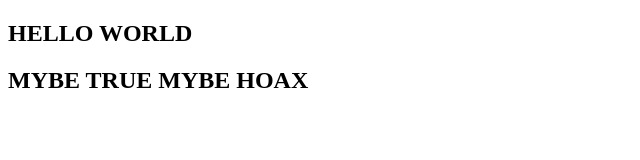
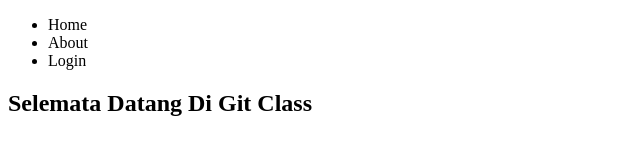
Before and after one commit to MochIsrin068/sawala-repo-remote, a plain HTML site: page index.html in a window 1280 px wide. Shown: the whole page, without its empty margins (0-640 px from the left). Drawn offline with Linux system fonts and the light colour scheme.

Commit message:
four commit

```diff
--- a/index.html
+++ b/index.html
@@ -9,8 +9,16 @@
 </head>
 
 <body>
-    <h2>HELLO WORLD</h2>
-    <h2>MYBE TRUE MYBE HOAX</h2>
+    <nav>
+        <ul>
+            <li>Home</li>
+            <li>About</li>
+            <li>Login</li>
+        </ul>
+    </nav>
+    <div>
+        <h2>Selemata Datang Di Git Class</h2>
+    </div>
 </body>
 
 </html>
```
